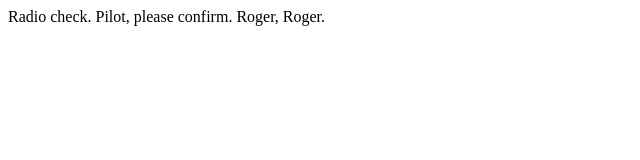
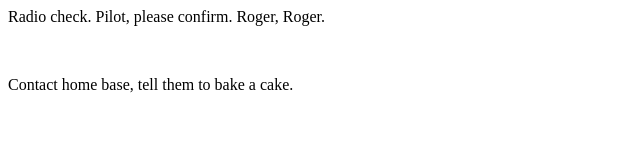
Before and after one commit to vinrata/communication-log, a plain HTML site: page index.html in a window 1280 px wide. Shown: the whole page, without its empty margins (0-640 px from the left). Drawn offline with Linux system fonts and the light colour scheme.

Commit message:
added line about cake

```diff
--- a/index.html
+++ b/index.html
@@ -3,5 +3,7 @@
       <p>Radio check. Pilot, please confirm.
          Roger, Roger.
       </p>
+      <br>
+      <p>Contact home base, tell them to bake a cake.</p>
    </body>
 </html>
```
